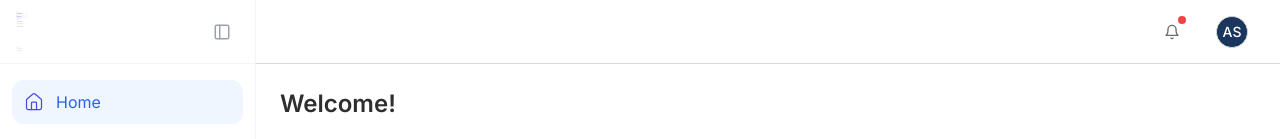
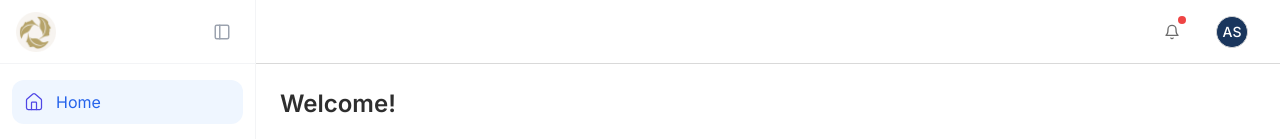
Before and after one commit to K6kshitij/uhn-patient-hub-dashboard, a React (Vite) app: page / in a window 1280 px wide. Shown: the top 139 px of the page. Built offline with nearby package versions, Linux system fonts and the light colour scheme.

Commit message:
Refactor: Use logo mark

```diff
--- a/src/components/layout/SideNavbar.tsx
+++ b/src/components/layout/SideNavbar.tsx
@@ -66,14 +66,14 @@ export default function SideNavbar() {
         <Link to="/" className="flex items-center gap-2">
           {collapsed ? (
             <img
-              src="/lovable-uploads/130747d7-f642-40ee-8183-030830411cd9.png"
+              src="/lovable-uploads/08485d91-276b-4935-a71f-823f9fd64650.png"
               alt="myUHN logo"
               className="h-8 w-8 object-contain"
             />
           ) : (
             <div className="flex items-center">
               <img
-                src="/lovable-uploads/130747d7-f642-40ee-8183-030830411cd9.png"
+                src="/lovable-uploads/08485d91-276b-4935-a71f-823f9fd64650.png"
                 alt="myUHN logo"
                 className="h-10 w-auto"
               />
```
Also changed, not shown: public/lovable-uploads/08485d91-276b-4935-a71f-823f9fd64650.png (added).
